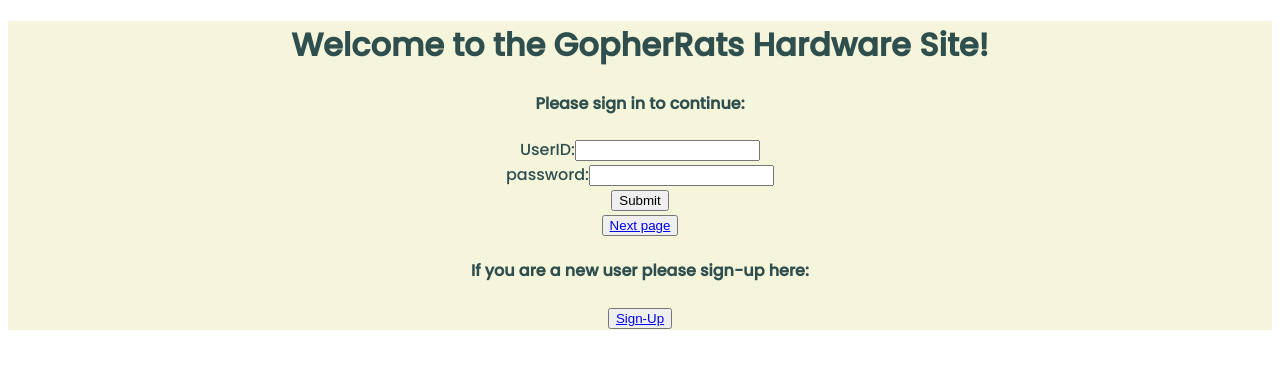
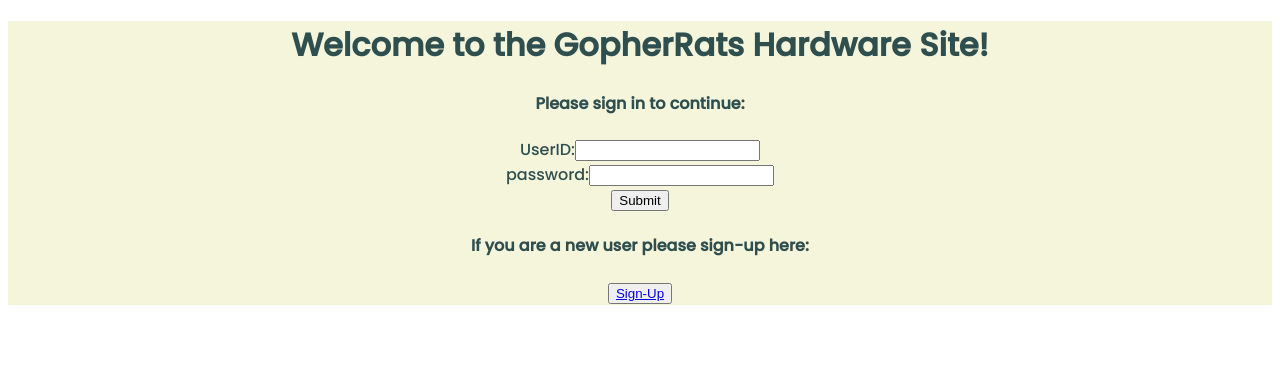
Before and after one commit to JakeLev01/461LGopherRats, a React (Create React App) app in the folder gopher-rats/: page / in a window 1280 px wide. Shown: the top 368 px of the page. Built offline with nearby package versions, Linux system fonts and the light colour scheme; a web font is replaced by a local one.

Commit message:
fixed redirects

```diff
--- a/gopher-rats/src/pages/newProject.js
+++ b/gopher-rats/src/pages/newProject.js
@@ -21,7 +21,7 @@ class newProject extends React.Component {
       alert(`${data}`); //print out if it successfully signed in or not.
       if (`${data}` == "Successfully added new project") {
         //setProjectID(this.state.ProjectID); // set the project ID to the context
-        return <Navigate to = "/resources" />;
+        window.location.href = "/resources";
       }
       })
     event.preventDefault();
@@ -76,7 +76,6 @@ class newProject extends React.Component {
             />
           </div>
           <button type="submit">Create Project</button><br></br>
-          <button><Link to="/resources">Next page</Link></button>
         </form>
         <h4>Or use an existing project:</h4>
         <button>
--- a/gopher-rats/src/pages/newUser.js
+++ b/gopher-rats/src/pages/newUser.js
@@ -40,7 +40,7 @@ class newUser extends React.Component {
                 console.log(data)
             alert(`${data}`); //print out if it successfully made new user or not
             if (`${data}` == "Account Successfully created")
-                return <Navigate to = "/project" />;
+                window.location.href = "/newProject";
             })
         }
     }
@@ -86,7 +86,6 @@ class newUser extends React.Component {
                 <button>
                     <Link to="/welcome">Go back</Link>
                 </button>
-                <button><Link to="/newProject">Next page</Link></button>
             </form>
         )
     }
--- a/gopher-rats/src/pages/welcome.js
+++ b/gopher-rats/src/pages/welcome.js
@@ -26,7 +26,7 @@ class welcome extends React.Component{
             console.log(data)
           alert(`${data}`); //print out if it successfully signed in or not.
           if (`${data}` === "Successfully Signed In")
-            return fetch(`/newProjectRedirect`,{ methods: 'GET', mode: "no-cors"})
+            window.location.href = "/newProject";
         })
       event.preventDefault();
       }
@@ -62,7 +62,6 @@ class welcome extends React.Component{
             </label>
             <br />
             <button type="submit">Submit</button><br></br>
-            <button><Link to="/newProject">Next page</Link></button>
         </form>
         <h4>If you are a new user please sign-up here:</h4>
         <button>
```
